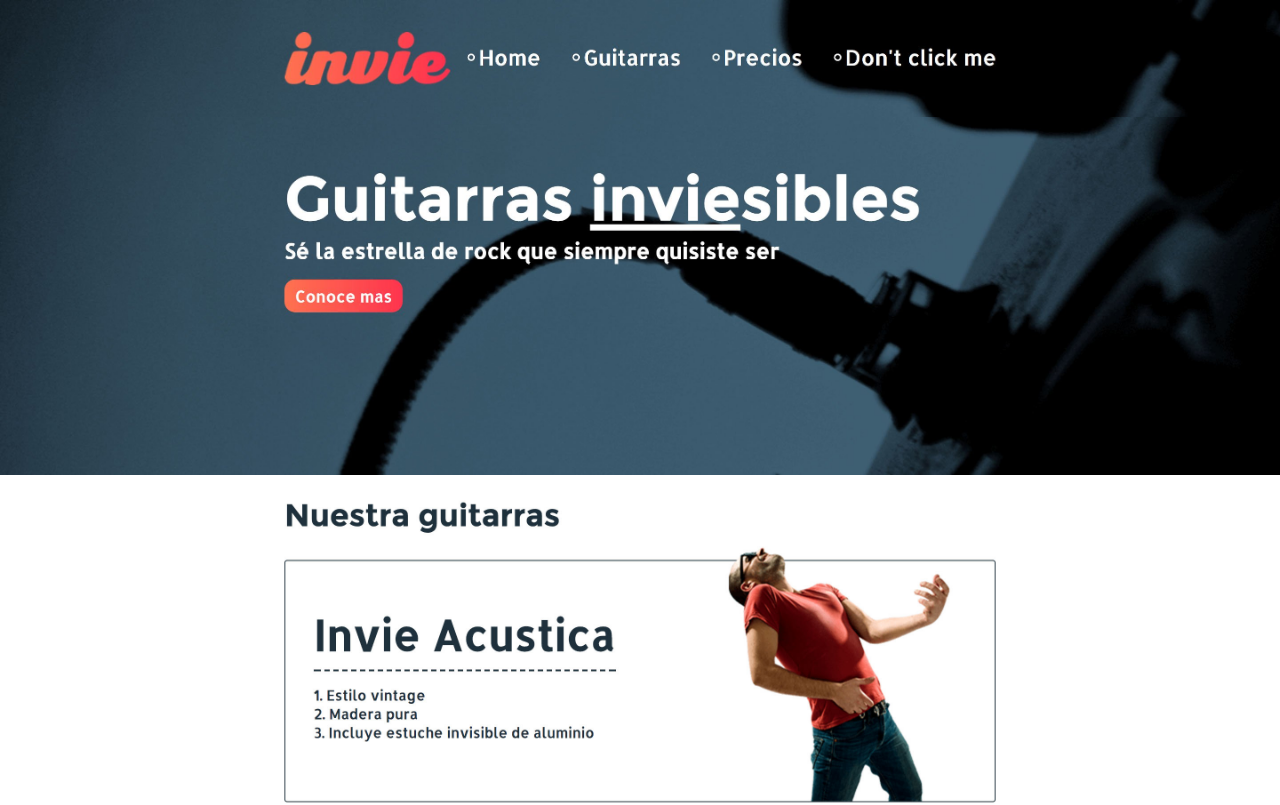
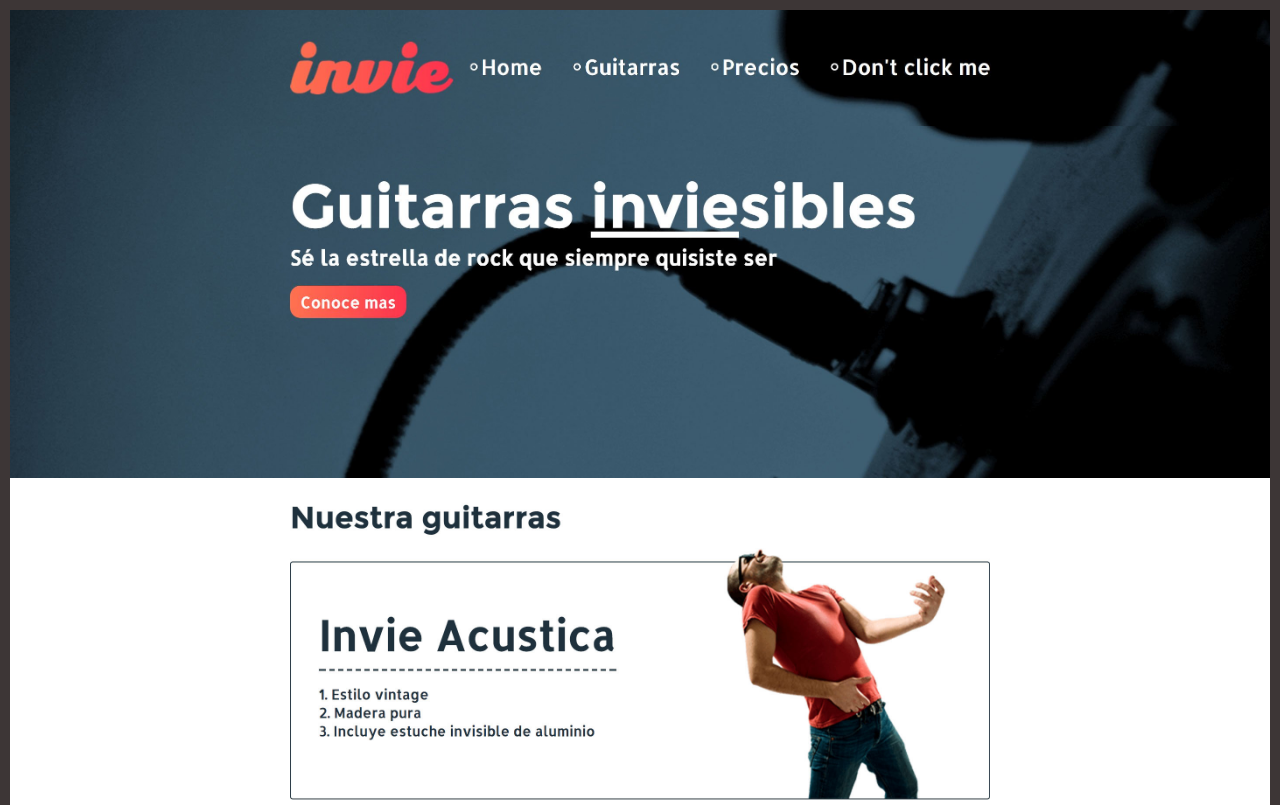
Before and after one commit to dramoslance/invie-github, a plain HTML site: page index.html in a window 1280 px wide. Shown: the top 805 px of the page. Drawn offline with Linux system fonts and the light colour scheme.

Commit message:
Fix border home page

```diff
--- a/index.html
+++ b/index.html
@@ -5,6 +5,7 @@
 	<style type="text/css" media="screen">
 	    body{
 		   margin: 0;
+		   border: #3d3636 10px solid;
 	    }
 	    img{
 	    	max-width: 100%;
```
